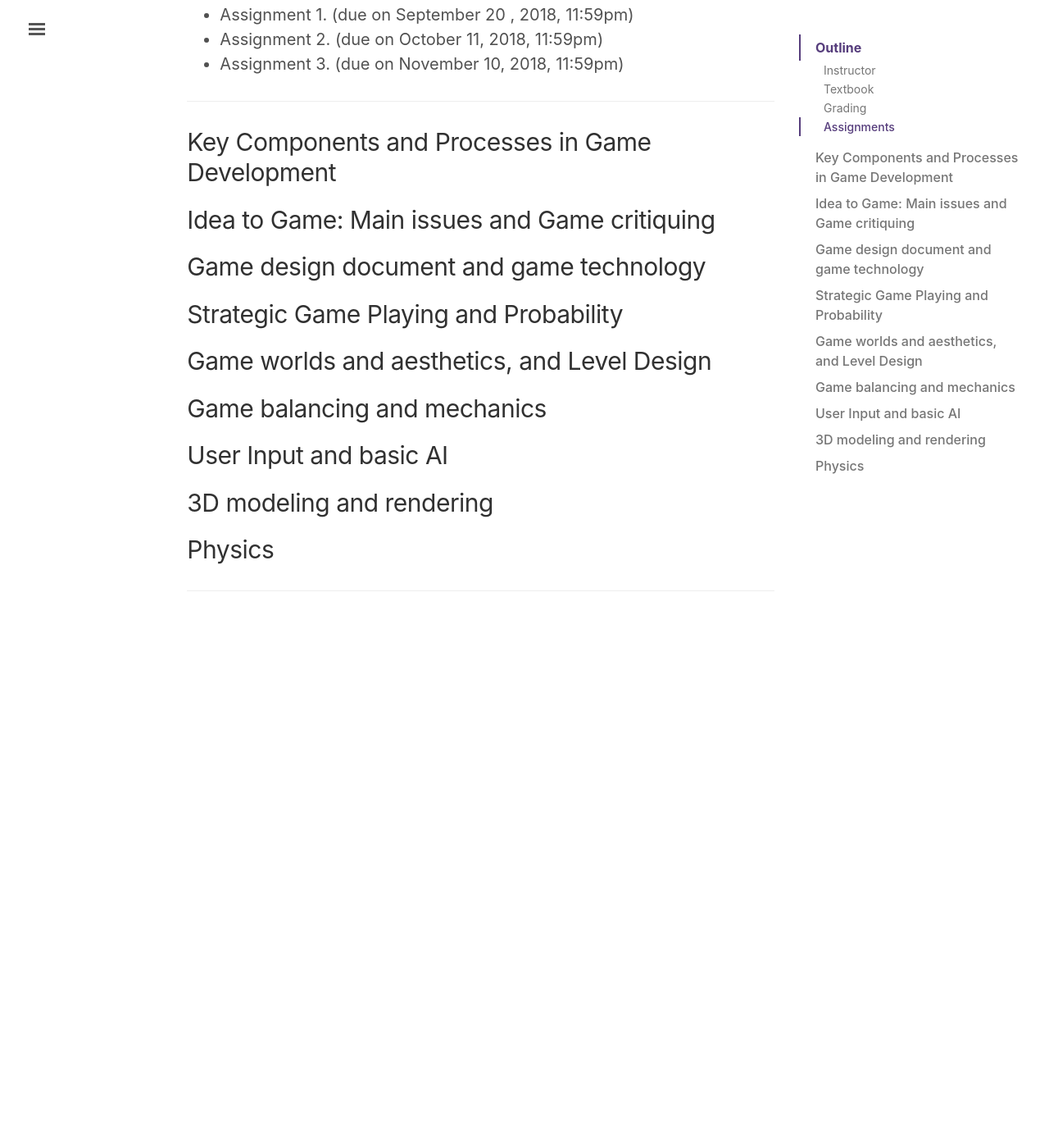
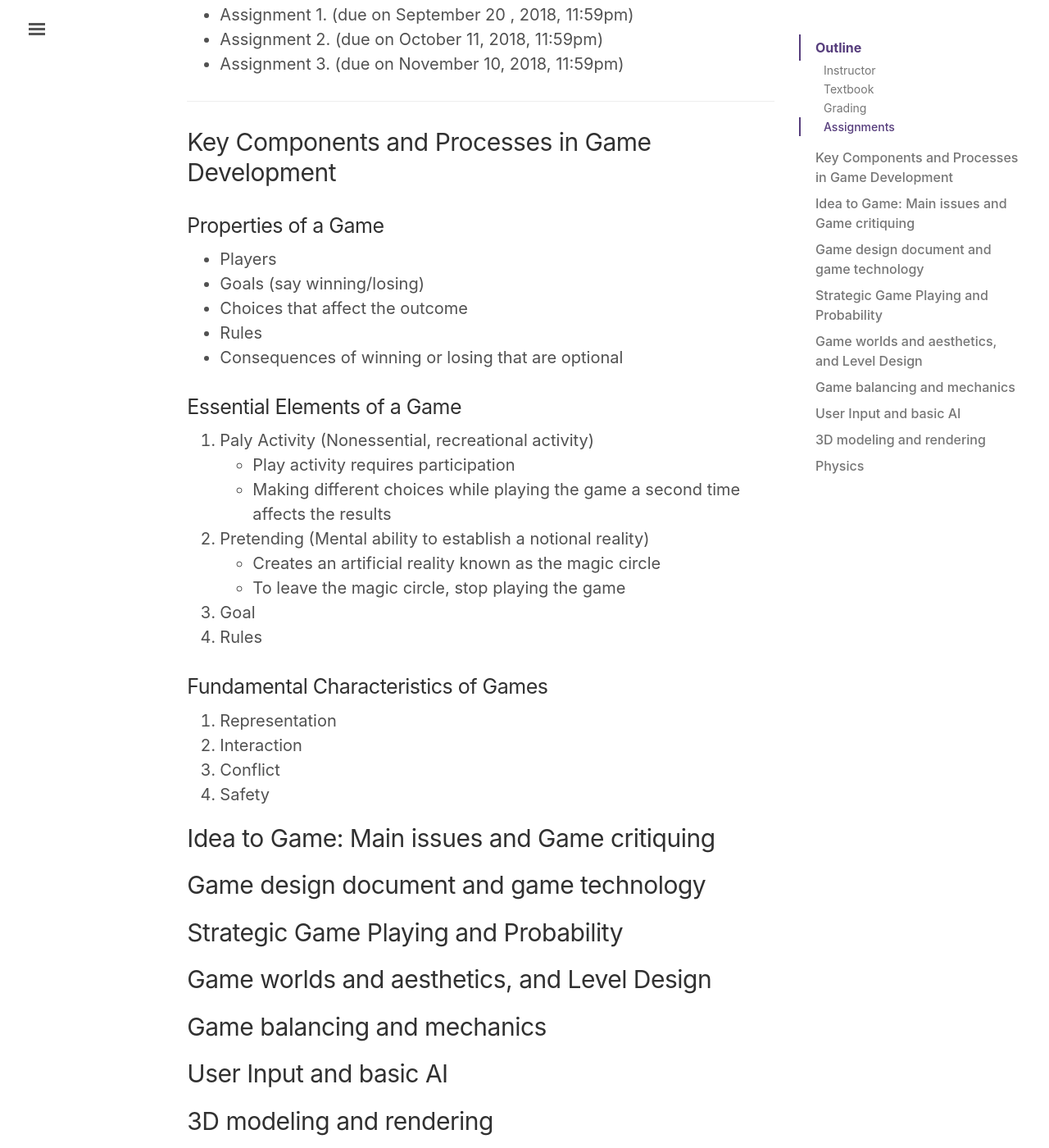
Before and after one commit to lingt-xyz/note, a Jekyll site: the page built from _posts/2018-09-01-COMP376.md, in a window 1280 px wide and 1400 px high, scrolled down 962 px. Shown: the whole window at 82% size. Built offline with Jekyll 4.4.1, drawn with Linux system fonts in a browser that asks for light colours; comment, search, counter and statistics services are not loaded; before the commit the page ends 1714 px from its top, so only the background shows below that.

Commit message:
371 notes

```diff
--- a/_posts/2018-09-01-COMP376.md
+++ b/_posts/2018-09-01-COMP376.md
@@ -36,6 +36,34 @@ Creating Games: Mechanics, Content, and Technology by Morgan McGuire and Odest C
 
 ## Key Components and Processes in Game Development
 
+### Properties of a Game
+
+* Players
+* Goals (say winning/losing)
+* Choices that affect the outcome
+* Rules
+* Consequences of winning or losing that are optional
+
+### Essential Elements of a Game
+
+1. Paly Activity (Nonessential, recreational activity)
+    * Play activity requires participation
+    * Making different choices while playing the game a second time affects the results
+2. Pretending (Mental ability to establish a notional reality)
+    * Creates an artificial reality known as the magic circle
+    * To leave the magic circle, stop playing the game
+3. Goal
+4. Rules
+
+### Fundamental Characteristics of Games
+
+1. Representation
+2. Interaction
+3. Conflict
+4. Safety
+
+
+
 ## Idea to Game: Main issues and Game critiquing
 
 ## Game design document and game technology
```
